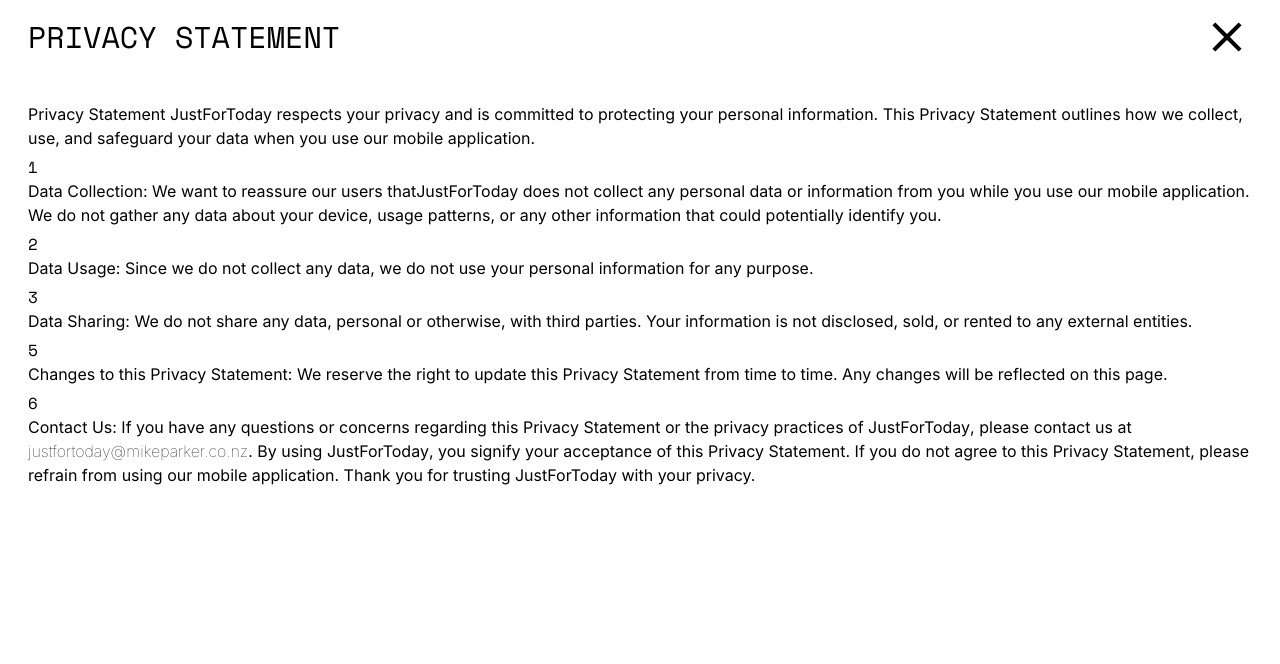
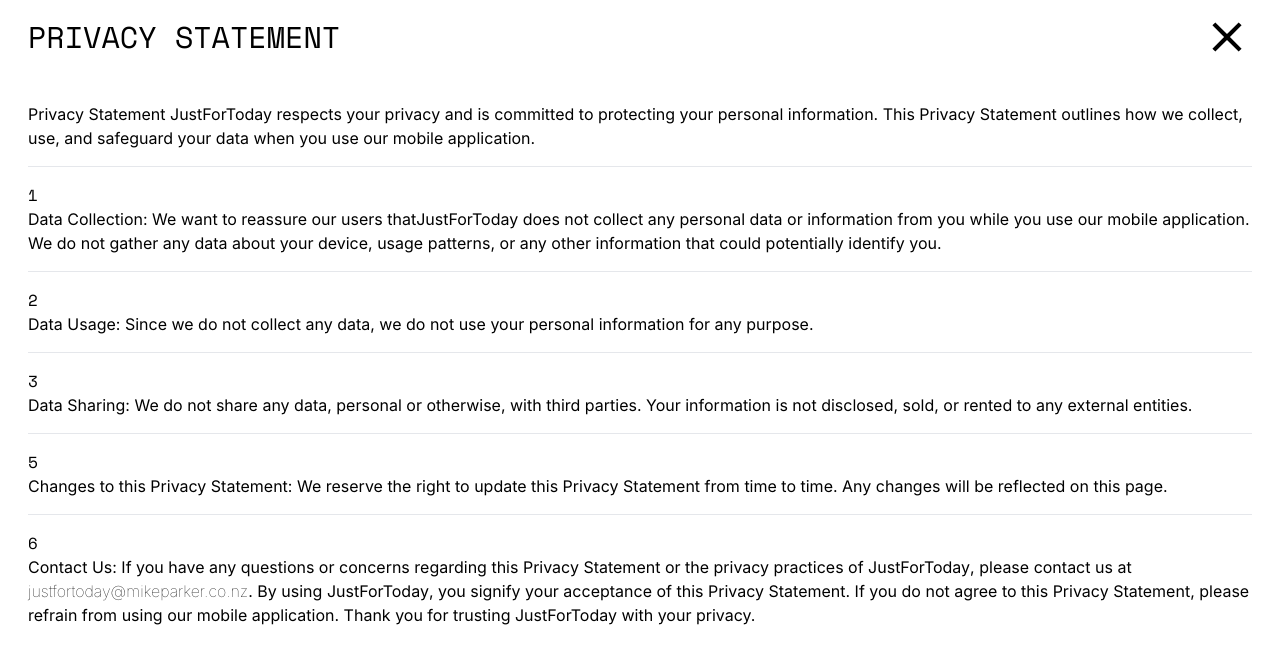
Before and after one commit to WildPastry/JustForTodayLanding, a React (Vite) app: page /privacy in a window 1280 px wide. Shown: the top 664 px of the page. Built offline with nearby package versions, Linux system fonts and the light colour scheme.

Commit message:
Adjusting layout and restructuring

```diff
--- a/src/components/Reflections.tsx
+++ b/src/components/Reflections.tsx
@@ -1,8 +1,8 @@
 /* eslint-disable */
 const Reflections: React.FC = (): JSX.Element => {
   return (
-    <section className='bg-blue-900'>
-      <h2 className='text-3xl mb-3'>Reflections</h2>
+    <section>
+      <h2 className='bg-blue-700 text-3xl mb-3'>Reflections</h2>
       <p>
         Drawing from the principles of the Twelve Steps and Twelve Traditions of
         Alcoholics Anonymous, daily reflections delve into themes such as
--- a/src/components/Steps.tsx
+++ b/src/components/Steps.tsx
@@ -1,7 +1,7 @@
 const Steps: React.FC = (): JSX.Element => {
   return (
-    <section className='bg-blue-700'>
-      <h2 className='text-3xl mb-3'>Steps</h2>
+    <section>
+      <h2 className='bg-blue-700 text-3xl mb-3'>Steps</h2>
       <p>
         A set of spiritual principles. When practiced as a way of life, they can
         expel the obsession to drink and enable the sufferer to recover from
--- a/src/components/Traditions.tsx
+++ b/src/components/Traditions.tsx
@@ -1,7 +1,7 @@
 const Traditions: React.FC = (): JSX.Element => {
   return (
-    <section className='bg-blue-500'>
-      <h2 className='text-3xl mb-3'>Traditions</h2>
+    <section>
+      <h2 className='bg-blue-700 text-3xl mb-3'>Traditions</h2>
       <p>
         Providing guidelines for relationships between the groups, members, the
         global Fellowship and society at large. Questions of finance, public
--- a/src/index.css
+++ b/src/index.css
@@ -39,17 +39,17 @@
 
 @media (prefers-color-scheme: dark) {
   :root {
-    --text: hsl(0, 0%, 100%);
     --background: hsl(240, 31%, 25%);
     --link: hsl(204, 77%, 56%);
+    --text: hsl(0, 0%, 100%);
   }
 }
 
 @media (prefers-color-scheme: light) {
   :root {
+    --background: hsl(0, 0%, 100%);
+    --link: hsl(204, 77%, 56%);
     --text: hsl(0, 0%, 0%);
-    --background: hsl(0, 0%, 100%);
-    --link: hsl(204, 100%, 38%);
   }
 }
 
@@ -70,7 +70,7 @@
   font-family: 'InterRegular';
 }
 
-a {
+a:hover {
   color: var(--link);
 }
 
--- a/src/pages/Privacy/Privacy.tsx
+++ b/src/pages/Privacy.tsx
@@ -1,6 +1,5 @@
 import { Link } from 'react-router-dom';
 import { MdClose } from 'react-icons/md';
-import styles from './Privacy.module.css';
 
 const Privacy: React.FC = (): JSX.Element => {
   return (
@@ -16,24 +15,24 @@
         committed to protecting your personal information. This Privacy
         Statement outlines how we collect, use, and safeguard your data when you
         use our mobile application.
-        <div className={styles.divider} />
+        <hr className='h-px my-4 bg-gray-200 border-0 dark:bg-gray-700' />
         <h3>1</h3>Data Collection: We want to reassure our users that
         <b>JustForToday</b> does not collect any personal data or information
         from you while you use our mobile application. We do not gather any data
         about your device, usage patterns, or any other information that could
         potentially identify you.
-        <div className={styles.divider} />
+        <hr className='h-px my-4 bg-gray-200 border-0 dark:bg-gray-700' />
         <h3>2</h3>Data Usage: Since we do not collect any data, we do not use
         your personal information for any purpose.
-        <div className={styles.divider} />
+        <hr className='h-px my-4 bg-gray-200 border-0 dark:bg-gray-700' />
         <h3>3</h3>Data Sharing: We do not share any data, personal or otherwise,
         with third parties. Your information is not disclosed, sold, or rented
         to any external entities.
-        <div className={styles.divider} />
+        <hr className='h-px my-4 bg-gray-200 border-0 dark:bg-gray-700' />
         <h3>5</h3>Changes to this Privacy Statement: We reserve the right to
         update this Privacy Statement from time to time. Any changes will be
         reflected on this page.
-        <div className={styles.divider} />
+        <hr className='h-px my-4 bg-gray-200 border-0 dark:bg-gray-700' />
         <h3>6</h3>Contact Us: If you have any questions or concerns regarding
         this Privacy Statement or the privacy practices of <b>JustForToday</b>,
         please contact us at{' '}
--- a/src/pages/Privacy/Privacy.module.css
+++ /dev/null
@@ -1,4 +0,0 @@
-.divider {
-  height: 5px;
-  width: 100%;
-}
--- a/src/pages/Support/Support.tsx
+++ b/src/pages/Support.tsx
@@ -1,6 +1,5 @@
 import { Link } from 'react-router-dom';
 import { MdClose } from 'react-icons/md';
-import styles from './Support.module.css';
 
 const Support: React.FC = (): JSX.Element => {
   return (
@@ -12,9 +11,9 @@
         </Link>
       </div>
       <h3>Support for JFT:</h3>
-      <div className={styles.divider} />
+      <hr className='h-px my-4 bg-gray-200 border-0 dark:bg-gray-700' />
       <p>Frequently asked questions:</p>
-      <div className={styles.divider} />
+      <hr className='h-px my-4 bg-gray-200 border-0 dark:bg-gray-700' />
       <p>Other questions:</p>
       <p>
         <a href='mailto:justfortoday@mikeparker.co.nz'>
--- a/src/pages/Support/Support.module.css
+++ /dev/null
@@ -1,4 +0,0 @@
-.divider {
-  height: 5px;
-  width: 100%;
-}
--- a/src/routes/Routes.tsx
+++ b/src/routes/Routes.tsx
@@ -1,6 +1,6 @@
 import Layout from '../pages/Layout';
-import Privacy from '../pages/Privacy/Privacy';
-import Support from '../pages/Support/Support';
+import Privacy from '../pages/Privacy';
+import Support from '../pages/Support';
 import Terms from '../pages/Terms';
 
 const routesConfig = [
--- a/tailwind.config.js
+++ b/tailwind.config.js
@@ -2,7 +2,13 @@
 export default {
   content: ['./index.html', './src/**/*.{js,ts,jsx,tsx}'],
   theme: {
-    extend: {}
+    extend: {
+      colors: {
+        background: 'var(--background)',
+        link: 'var(--link)',
+        text: 'var(--text)'
+      }
+    }
   },
   plugins: []
 };
```
